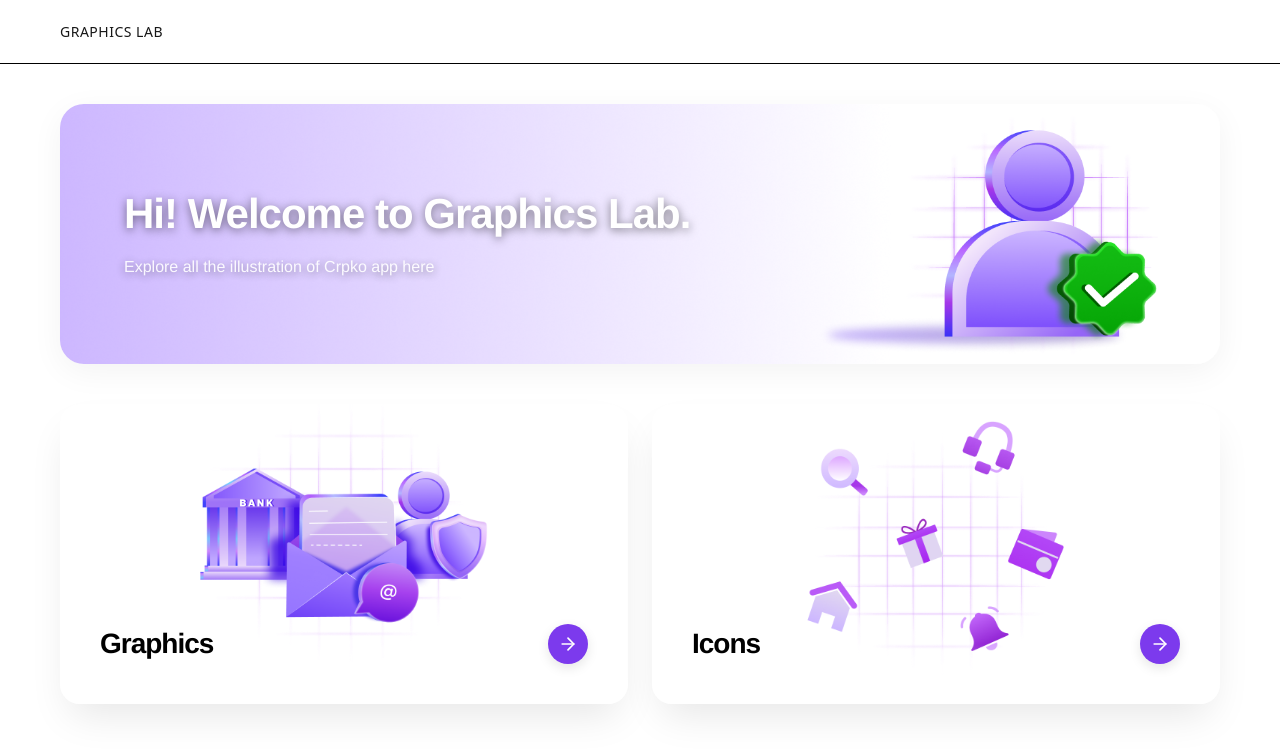
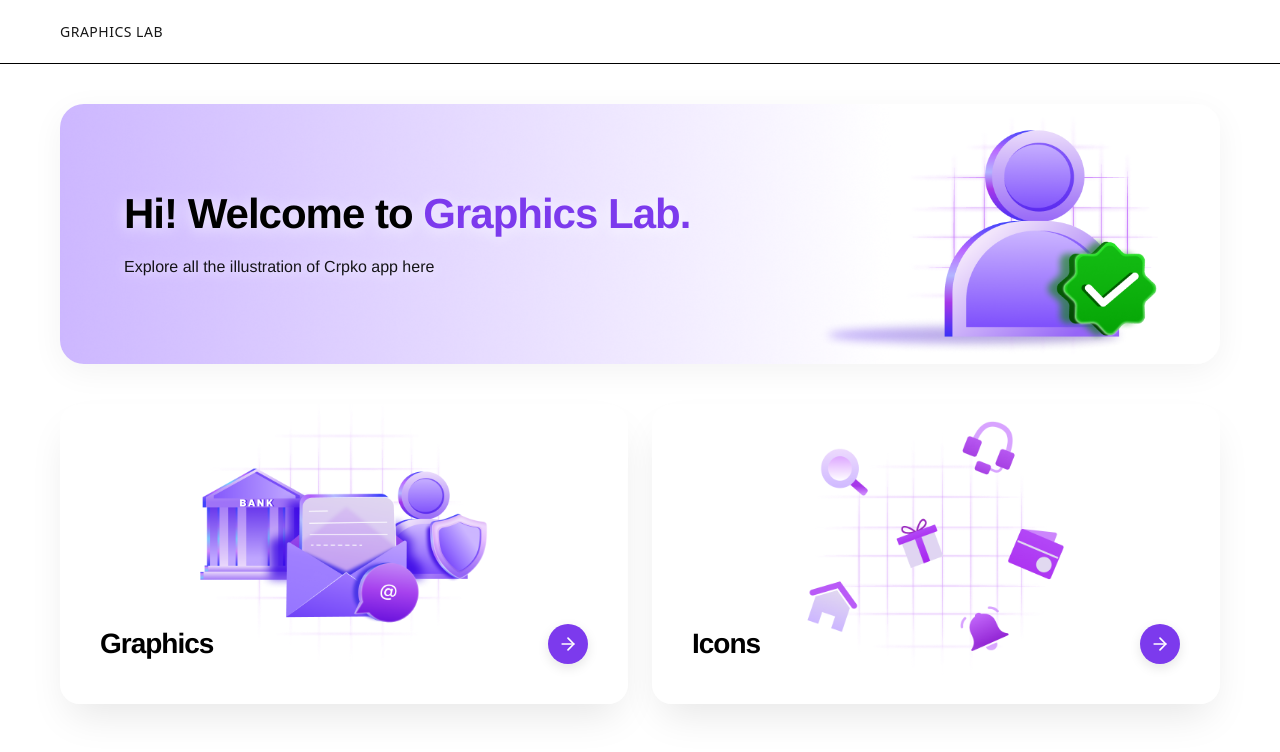
Before and after one commit to yamparalarahul27/illu-ic, a Next.js app: page /dashboard in a window 1280 px wide. Shown: the top 752 px of the page. Built offline with nearby package versions, Linux system fonts and the light colour scheme.

Commit message:
style: changed 'Graphics Lab' text color to purple in welcome banner

```diff
--- a/src/app/dashboard/page.tsx
+++ b/src/app/dashboard/page.tsx
@@ -26,7 +26,7 @@ function DashboardContent() {
     }
   }, [nameParam]);
 
-  const greeting = mounted && displayName ? `Hi ${displayName}! Welcome to Graphics Lab.` : `Hi! Welcome to Graphics Lab.`;
+  const greetingPrefix = mounted && displayName ? `Hi ${displayName}! Welcome to ` : `Hi! Welcome to `;
 
   return (
     <div style={{ width: "100%", maxWidth: "1200px", margin: "0 auto", padding: "40px 20px", fontFamily: "Helvetica, Arial, sans-serif" }}>
@@ -53,23 +53,24 @@ function DashboardContent() {
         />
 
         {/* Text Content */}
-        <div style={{ flex: 1, zIndex: 10, padding: "48px 64px", color: "#ffffff" }}>
+        <div style={{ flex: 1, zIndex: 10, padding: "48px 64px", color: "#000000" }}>
           <h1 style={{
             fontSize: "42px",
             fontWeight: 700,
             letterSpacing: "-1px",
             margin: "0 0 16px 0",
             lineHeight: "1.2",
-            textShadow: "0 2px 10px rgba(0,0,0,0.5)"
+            textShadow: "0 2px 15px rgba(255,255,255,0.8)"
           }}>
-            {greeting}
+            {greetingPrefix}
+            <span style={{ color: "#7c3aed" }}>Graphics Lab.</span>
           </h1>
           <p style={{
             fontSize: "16px",
             opacity: 0.9,
             maxWidth: "500px",
             lineHeight: "1.5",
-            textShadow: "0 2px 10px rgba(0,0,0,0.5)"
+            textShadow: "0 2px 10px rgba(255,255,255,0.8)"
           }}>
             Explore all the illustration of Crpko app here
           </p>
```
